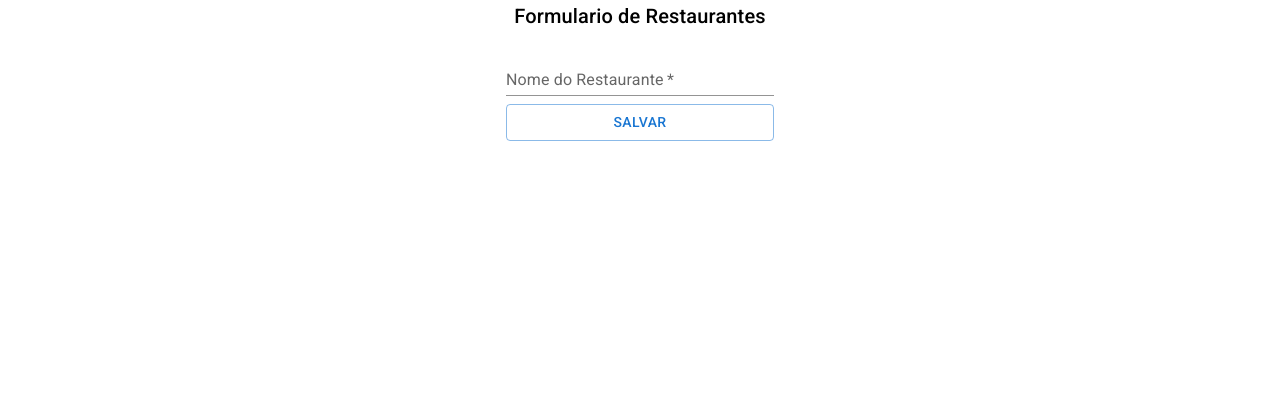
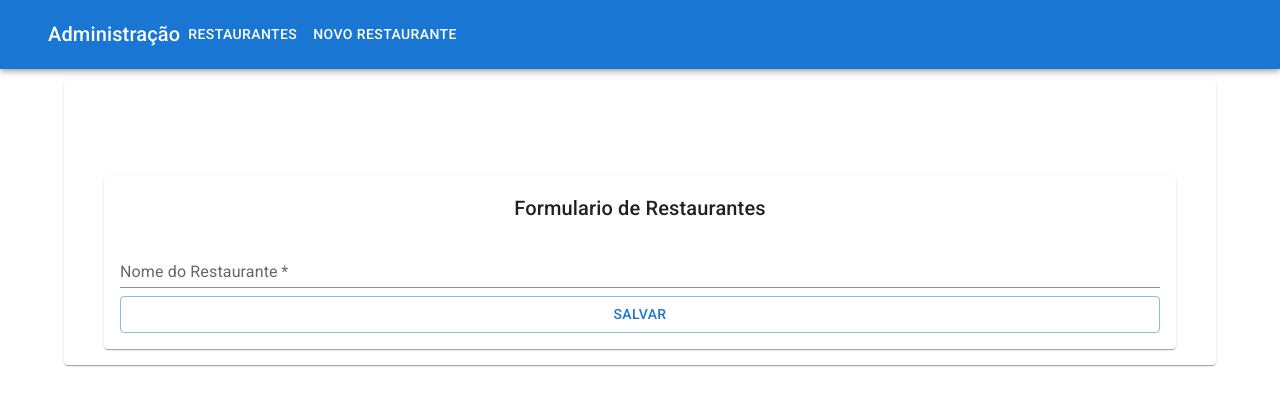
Before and after one commit to jonasaugust1/alfood, a React (Create React App) app in the folder alfood-main/: page /admin/restaurantes/1 in a window 1280 px wide. Shown: the top 406 px of the page. Built offline with nearby package versions, Linux system fonts and the light colour scheme; no server answers; the HTML template or start-up script is replaced by a standard one.

Commit message:
feat: Adding BaseAdmin Page and Refactoring routes

```diff
--- a/alfood-main/src/App.tsx
+++ b/alfood-main/src/App.tsx
@@ -1,4 +1,5 @@
 import { Routes, Route } from 'react-router-dom';
+import BaseAdmin from './paginas/Administracao/BaseAdmin';
 import AdministracaoRestaurantes from './paginas/Administracao/Restaurantes/AdministracaoRestaurantes';
 import FormularioRestaurante from './paginas/Administracao/Restaurantes/FormularioRestaurante';
 import Home from './paginas/Home';
@@ -10,9 +11,13 @@
     <Routes>
       <Route path="/" element={<Home />} />
       <Route path="/restaurantes" element={<VitrineRestaurantes />} />
-      <Route path='/admin/restaurantes' element={<AdministracaoRestaurantes/>}/>
-      <Route path='/admin/restaurantes/novo' element={<FormularioRestaurante/>}/>
-      <Route path='/admin/restaurantes/:id' element={<FormularioRestaurante/>}/>
+
+      <Route path='/admin' element={<BaseAdmin/>}>
+        <Route path='restaurantes' element={<AdministracaoRestaurantes />} />
+        <Route path='restaurantes/novo' element={<FormularioRestaurante />} />
+        <Route path='restaurantes/:id' element={<FormularioRestaurante />} />
+      </Route>
+
     </Routes>
   );
 }
--- /dev/null
+++ b/alfood-main/src/paginas/Administracao/BaseAdmin.tsx
@@ -0,0 +1,38 @@
+import { AppBar, Box, Button, Container, Link, Paper, Toolbar, Typography } from "@mui/material"
+import { Link as LinkA, Outlet } from 'react-router-dom'
+
+const BaseAdmin = () => {
+
+    return (
+        <>
+            <AppBar>
+                <Container maxWidth='xl'>
+                    <Toolbar>
+                        <Typography variant='h6'>
+                            Administração
+                        </Typography>
+
+                        <Box sx={{ display: 'flex', flexGrow: 1 }}>
+                            <Link component={LinkA} to='/admin/restaurantes'>
+                                <Button sx={{ my: 2, color: 'white' }}>Restaurantes</Button>
+                            </Link>
+                            <Link component={LinkA} to='/admin/restaurantes/novo'>
+                                <Button sx={{ my: 2, color: 'white' }}>Novo Restaurante</Button>
+                            </Link>
+                        </Box>
+                    </Toolbar>
+                </Container>
+            </AppBar>
+
+            <Box>
+                <Container maxWidth='lg' sx={{ mt: 10 }}>
+                    <Paper sx={{ p: 2 }}>
+                        <Outlet/>
+                    </Paper>
+                </Container>
+            </Box>
+        </>
+    )
+}
+
+export default BaseAdmin
--- a/alfood-main/src/paginas/Administracao/Restaurantes/FormularioRestaurante.tsx
+++ b/alfood-main/src/paginas/Administracao/Restaurantes/FormularioRestaurante.tsx
@@ -1,7 +1,8 @@
-import { Box, Button, TextField, Typography } from "@mui/material"
+import { AppBar, Box, Button, Container, Link, Paper, TextField, Toolbar, Typography } from "@mui/material"
 import axios from "axios"
 import { FormEvent, useEffect, useState } from "react"
 import { useParams } from "react-router-dom"
+import { Link as LinkA } from 'react-router-dom'
 
 const FormularioRestaurante = () => {
 
@@ -41,9 +42,13 @@
 
     }
     return (
-        <Box sx={{ display: 'flex', flexDirection: 'column', alignItems: 'center' }}>
+
+        <Box>
+            <Container maxWidth='lg' sx={{ mt: 10 }}>
+                <Paper sx={{ p: 2 }}>
+                    <Box sx={{ display: 'flex', flexDirection: 'column', alignItems: 'center', flexGrow: 1 }}>
                         <Typography component='h1' variant='h6'>Formulario de Restaurantes</Typography>
-            <Box component='form' onSubmit={(e: FormEvent<HTMLFormElement>) => aoSubmitForm(e)}>
+                        <Box component='form' sx={{ width: '100%' }} onSubmit={(e: FormEvent<HTMLFormElement>) => aoSubmitForm(e)}>
 
                             <TextField
                                 sx={{ marginTop: 2 }}
@@ -59,6 +64,9 @@
                             <Button sx={{ marginTop: 1 }} type="submit" variant="outlined" fullWidth>Salvar</Button>
                         </Box>
                     </Box>
+                </Paper>
+            </Container>
+        </Box>
     )
 }
 
```
Lines whose indentation alone changed are shown as unchanged.
